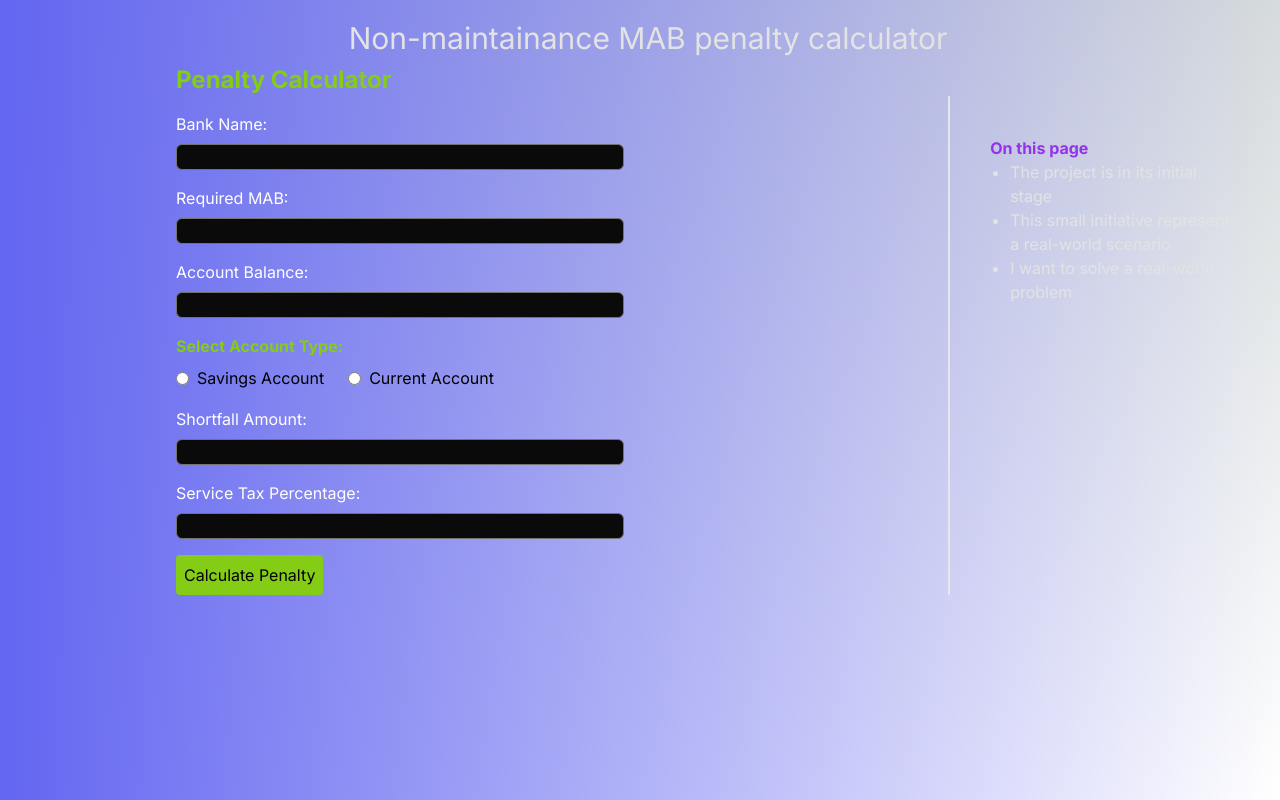
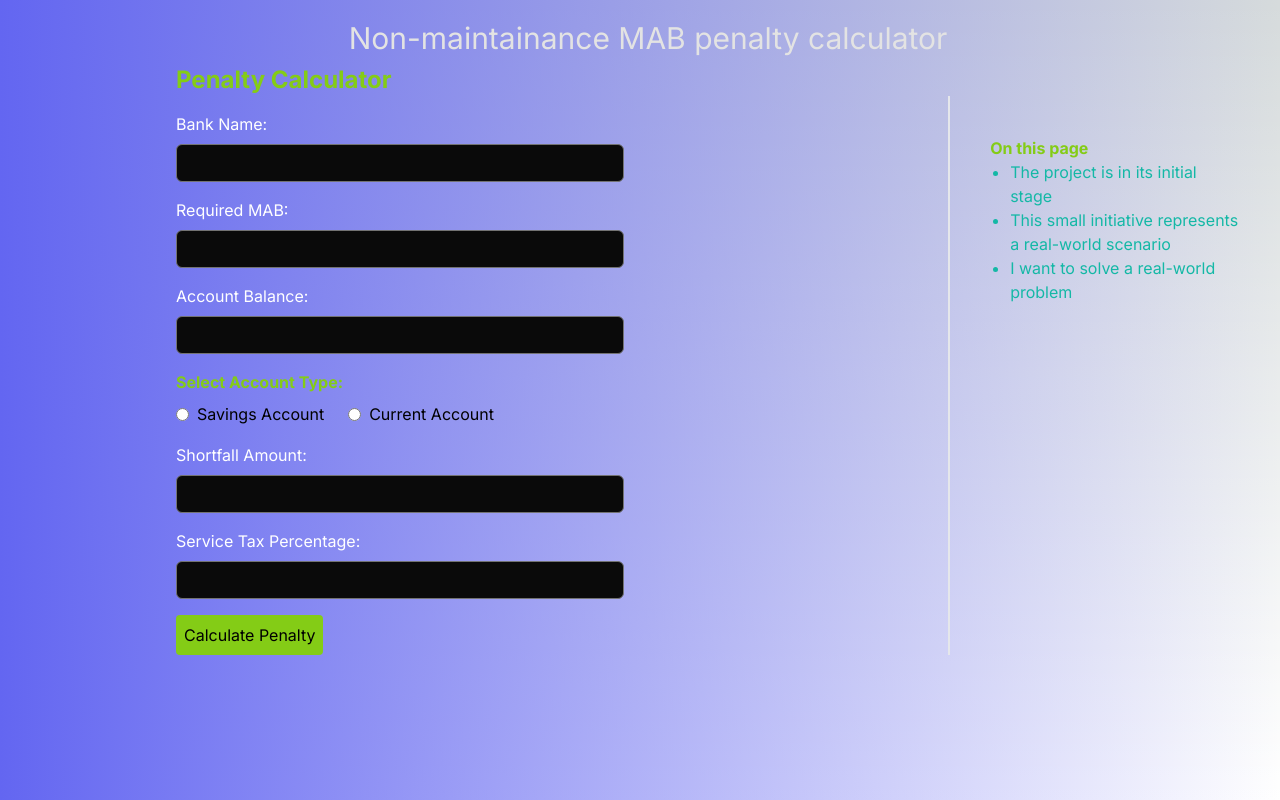
Before and after one commit to pritam-code-n-7/Bank-N-MAB-Penalty-calculator-next-app, a Next.js app: page /penalty in a window 1280 px wide. Built offline with nearby package versions, Linux system fonts and the light colour scheme.

Commit message:
I add some input design like padding and leading-tight also add outline-nonne to focus only the ring color

```diff
--- a/src/app/page.tsx
+++ b/src/app/page.tsx
@@ -19,7 +19,7 @@ export default function Home() {
   return (
     <div className="flex flex-col p-2 items-center gap-14 min-h-screen">
       <div className="md:text-lg lg:text-xl">
-        <Marquee style={{ color: "cyan", fontWeight: "bold" }}>
+        <Marquee style={{ color: "teal", fontWeight: "bold" }}>
           you can choose MAB from your choice of any bank
         </Marquee>
       </div>
--- a/src/app/penalty/page.tsx
+++ b/src/app/penalty/page.tsx
@@ -8,7 +8,7 @@ const PenaltyCalculator: React.FC = () => {
   function Loading() {
     setIsLoading(true);
   }
-  //set a time duration for processing
+  //set a time out for processing
   setTimeout(() => {
     setIsLoading(false);
   }, 500);
@@ -85,7 +85,7 @@ const PenaltyCalculator: React.FC = () => {
               type="text"
               value={bankName}
               onChange={(e) => setBankName(e.target.value)}
-              className="rounded-md border border-neutral-500 focus:ring-2 focus:ring-teal-500  w-full relative z-10 mt-2  bg-neutral-950 text-white"
+              className="rounded-md border border-neutral-500 focus:ring-2 focus:ring-teal-500 outline-none w-full relative z-10 mt-2 bg-neutral-950 text-white py-2 px-2 leading-tight"
               maxLength={50}
             />
           </div>
@@ -98,7 +98,7 @@ const PenaltyCalculator: React.FC = () => {
               type="number"
               value={requiredMAB}
               onChange={(e) => handleChange(e, setRequiredMAB, 5)}
-              className="rounded-md border border-neutral-500 focus:ring-2 focus:ring-teal-500  w-full relative z-10 mt-2  bg-neutral-950 text-white"
+              className="rounded-md border border-neutral-500 focus:ring-2 focus:ring-teal-500 outline-none w-full relative z-10 mt-2 bg-neutral-950 text-white py-2 px-2 leading-tight"
               required
               maxLength={5}
             />
@@ -112,7 +112,7 @@ const PenaltyCalculator: React.FC = () => {
               type="number"
               value={accountBalance}
               onChange={(e) => handleChange(e, setAccountBalance, 7)}
-              className="rounded-md border border-neutral-500  w-full relative z-10  mt-2 bg-neutral-950 text-white focus:ring-2 focus:ring-teal-500"
+              className="rounded-md border border-neutral-500  w-full relative z-10  mt-2 outline-none bg-neutral-950 text-white focus:ring-2 focus:ring-teal-500 py-2 px-2 leading-tight"
               required
               maxLength={7}
             />
@@ -159,7 +159,7 @@ const PenaltyCalculator: React.FC = () => {
                 handleChange(e, setShortfallAmount, 5);
                 calculateShortfallAmount(e.target.value);
               }}
-              className="rounded-md border border-neutral-500 focus:ring-2 focus:ring-teal-500  w-full relative z-10 mt-2  bg-neutral-950 text-white"
+              className="rounded-md border border-neutral-500 focus:ring-2 focus:ring-teal-500 outline-none w-full relative z-10 mt-2 bg-neutral-950 text-white py-2 px-2 leading-tight"
               required
               maxLength={5}
               readOnly // Make it read-only so that the user cannot edit
@@ -174,7 +174,7 @@ const PenaltyCalculator: React.FC = () => {
               type="number"
               value={serviceTaxPercentage}
               onChange={(e) => setServiceTaxPercentage(e.target.value)}
-              className="rounded-md border border-neutral-500 focus:ring-2 focus:ring-teal-500  w-full relative z-10 mt-2  bg-neutral-950 text-white"
+              className="rounded-md border border-neutral-500 focus:ring-2 focus:ring-teal-500 outline-none w-full relative z-10 mt-2 bg-neutral-950 text-white py-2 px-2 leading-tight"
               required
               maxLength={2}
               readOnly // Make it read-only so that the user cannot edit
@@ -224,8 +224,8 @@ const PenaltyCalculator: React.FC = () => {
         )}
       </div>
       <div className="mt-8 lg:p-10 ">
-        <p className="text-purple-600 font-bold">On this page</p>
-        <ol className="list-disc pl-5 text-[#E3E3E3]">
+        <p className="text-lime-500 font-bold">On this page</p>
+        <ol className="list-disc pl-5 text-teal-500">
           <li>The project is in its initial stage</li>
           <li>This small initiative represents a real-world scenario</li>
           <li>I want to solve a real-world problem</li>
```
